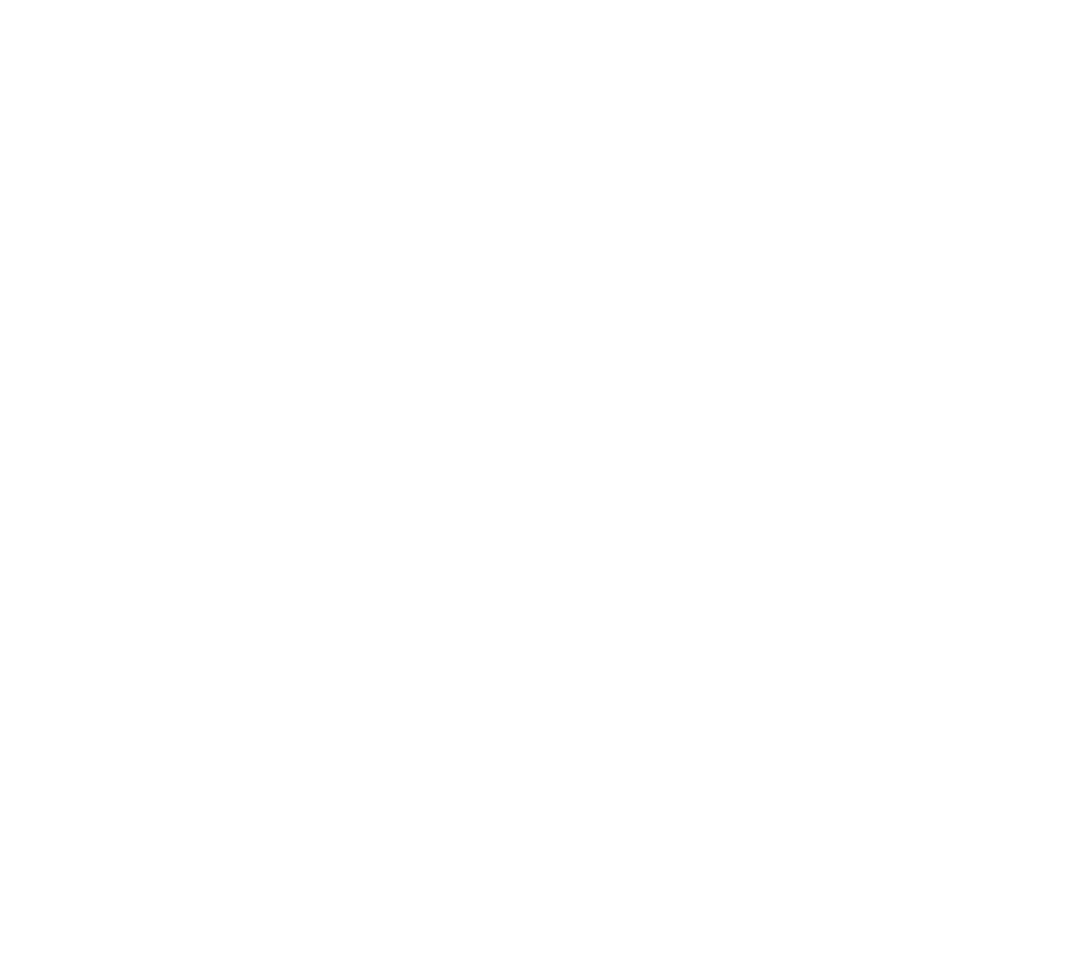
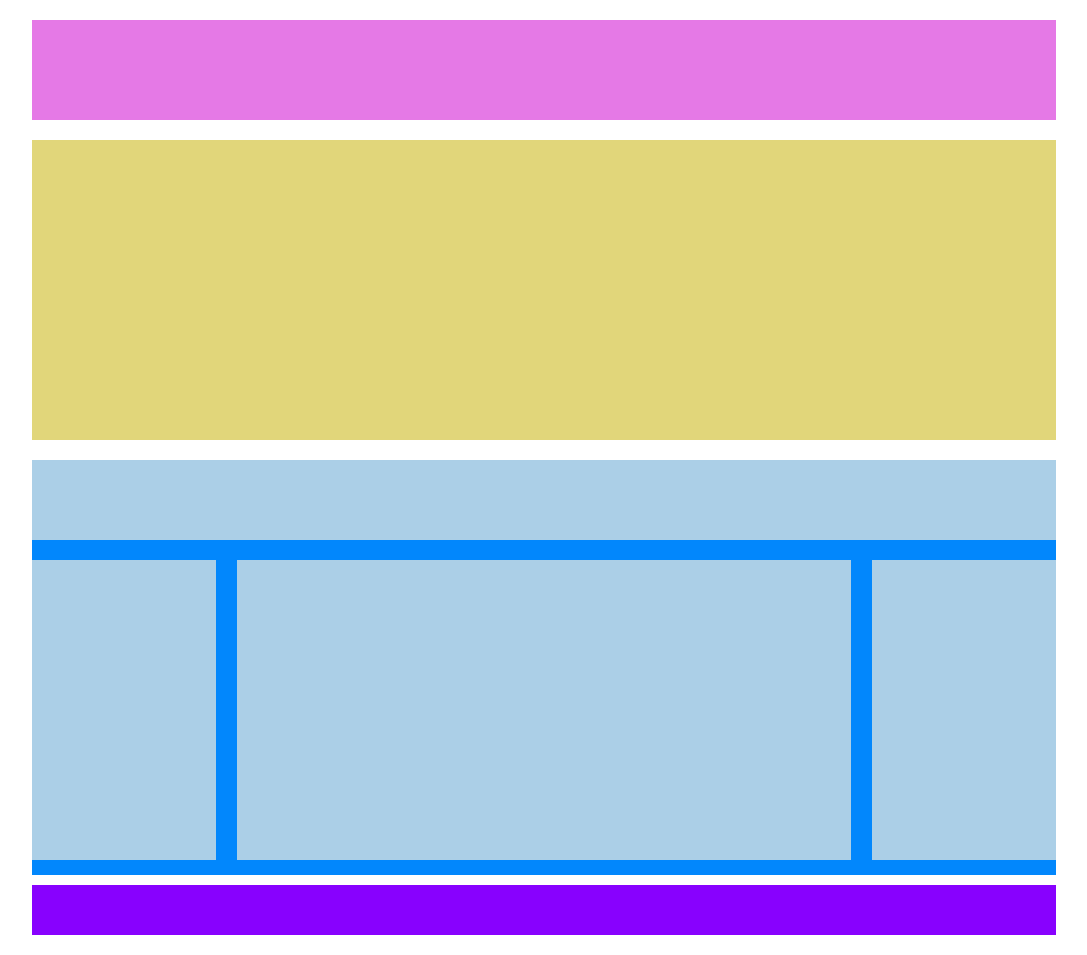
Before and after one commit to AleColumn99/htmlcss-struttura-wp, a plain HTML site: page index.html in a window 1280 px wide. Shown: the whole page, without its empty margins (96-1183 px from the left). Before the commit the page ends 800 px from the top, so only its background shows below. Drawn offline with Linux system fonts and the light colour scheme.

Commit message:
finale pomeriggio

```diff
--- a/css/style.css
+++ b/css/style.css
@@ -0,0 +1,94 @@
+/* LASCIO COMMENTATE LE COSE CHE MI SERVONO PER FARE PROVE MA POI NON SERVONO PIU' NELLA VERSIONE FINALE */
+
+/* global */
+
+* {
+  margin: 0;
+  padding: 0;
+  box-sizing: border-box;
+}
+
+.clearfix::after {
+  content: '';
+  display: table;
+  clear: both;
+}
+
+body {
+  width: 80%;
+  margin: auto;
+}
+
+header, footer, main {
+  width: 100%;
+}
+
+/* header */
+
+header {
+  /* height: 600px; */
+  /* background-color: blueviolet; */
+  margin: 20px 0;
+}
+
+header div {
+  width: 100%;
+}
+
+header .top-navbar {
+  height: 100px;
+  margin-bottom: 20px;
+  background-color: #E579E6;
+}
+
+header .header-image {
+  height: 300px;
+  background-color: #E1D67A;
+}
+
+/* main */
+
+main {
+  /* height: 500px; */
+  margin-bottom: 10px;
+  background-color: #0287FC;
+}
+
+main div {
+  float: left;
+  background-color: #ABCFE7;
+}
+
+div.title {
+  width: 100%;
+  height: 80px;
+  margin-bottom: 20px;
+  background-color: #ABCFE7;
+}
+
+div.article {
+  height: 300px;
+  margin-bottom: 15px;
+}
+
+div.article.left {
+  width: 18%;
+}
+
+div.article.center {
+  width: 60%;
+  margin: 0 2%;
+}
+
+div.article.right {
+  width: 18%;
+}
+
+/* footer */
+
+footer {
+  width: 100%;
+  height: 50px;
+  margin-bottom: 20px;
+  background-color: #8801FE;
+}
--- a/index.html
+++ b/index.html
@@ -1,13 +1,60 @@
 <!DOCTYPE html>
 <html lang="en">
+
   <head>
     <meta charset="UTF-8">
     <meta http-equiv="X-UA-Compatible" content="IE=edge">
     <meta name="viewport" content="width=device-width, initial-scale=1.0">
     <link rel="stylesheet" href="css/style.css">
-  <title>Document</title>
+    <title>Neori Structure</title>
   </head>
+
   <body>
 
+    <!-- intestazione -->
+
+    <header>
+
+      <div class="top-navbar"></div>
+
+      <div class="header-image"></div>
+
+    </header>
+
+    <!-- /intestazione -->
+
+    <!-- main -->
+
+    <main class="clearfix">
+
+      <div class="title">
+
+      </div>
+
+      <div class="article left">
+
+      </div>
+
+      <div class="article center">
+
+      </div>
+
+      <div class="article right">
+
+      </div>
+
+    </main>
+
+    <!-- /main -->
+
+    <!-- footer -->
+
+    <footer>
+
+    </footer>
+
+    <!-- /footer -->
+
   </body>
+
 </html>
```
Lines whose indentation alone changed are shown as unchanged.
